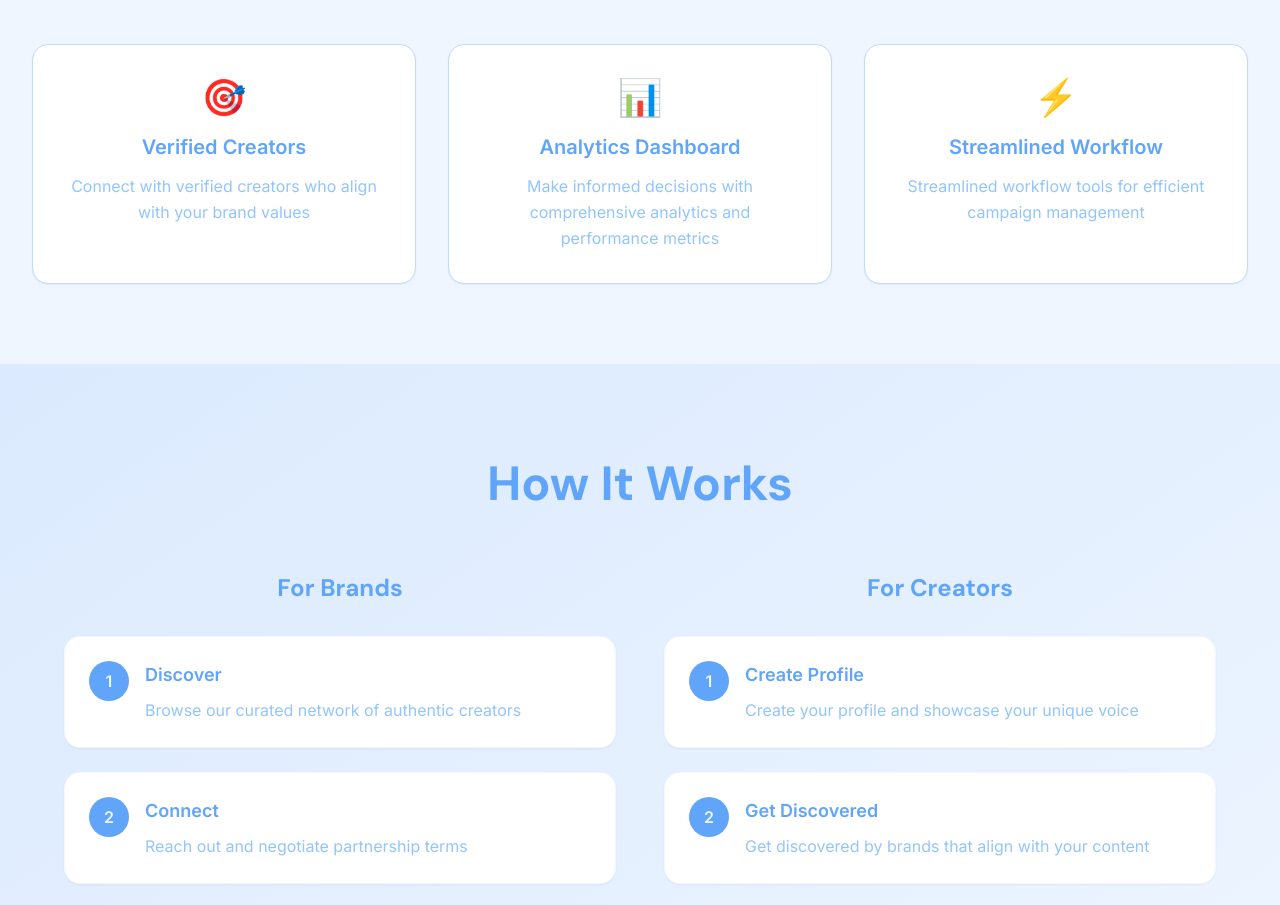
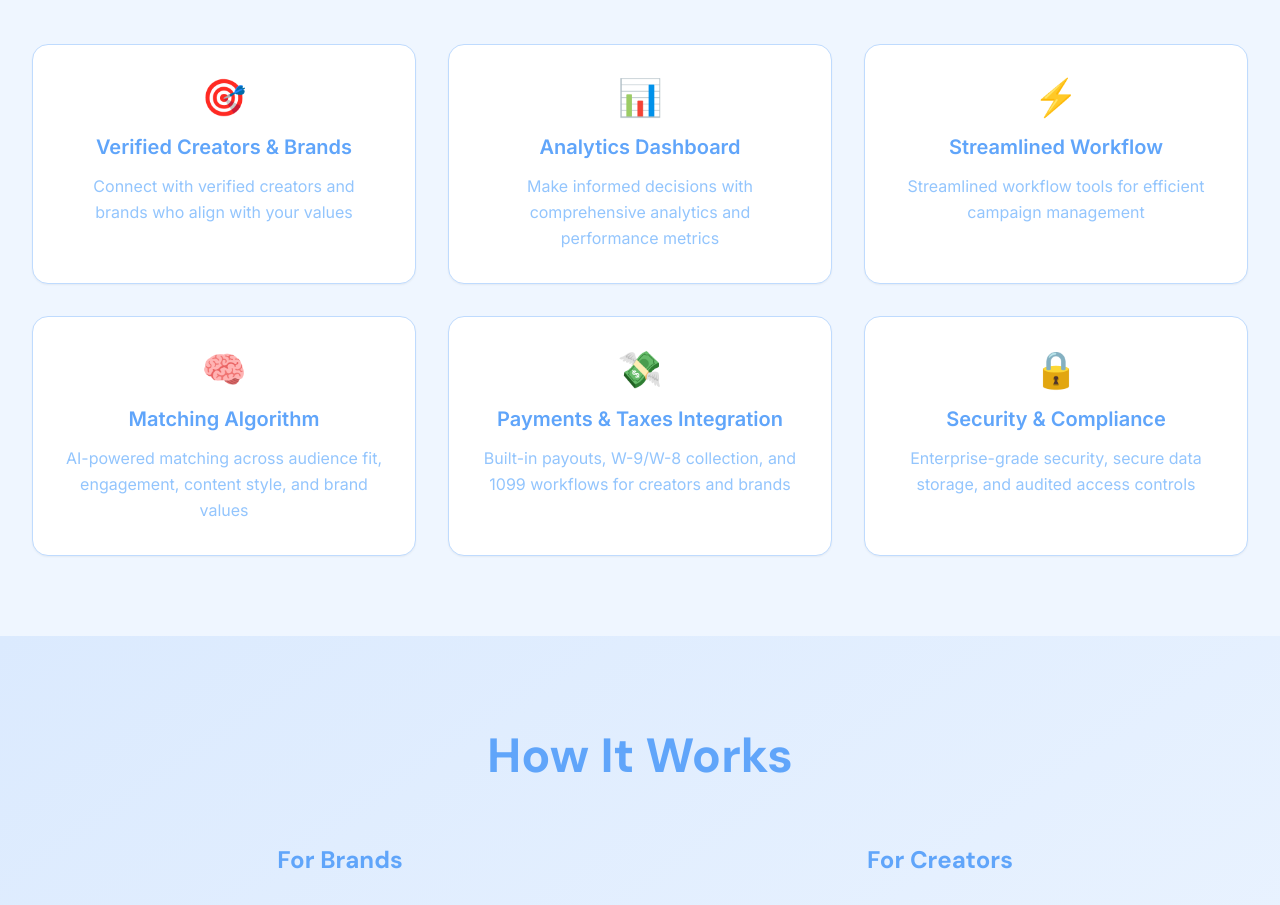
Before and after one commit to kikush98/brandley_web.github.io, a plain HTML site: page index.html in a window 1280 px wide. Shown: the part 1020-1925 px from the top of the page. Drawn offline with nearby package versions, Linux system fonts and the light colour scheme.

Commit message:
Features: add Matching Algorithm, Payments & Taxes, Security; rename to Verified Creators & Brands

```diff
--- a/index.html
+++ b/index.html
@@ -218,9 +218,9 @@
                 <div class="grid md:grid-cols-3 gap-8">
                     <div class="bg-white p-8 rounded-2xl shadow-sm border border-blue-200 hover:shadow-lg transition-all duration-300 hover:border-navy-500 card-hover">
                         <div class="text-4xl mb-4">🎯</div>
-                        <h3 class="text-xl font-semibold text-blue-400 mb-3">Verified Creators</h3>
+                        <h3 class="text-xl font-semibold text-blue-400 mb-3">Verified Creators & Brands</h3>
                         <p class="text-blue-300 leading-relaxed">
-                            Connect with verified creators who align with your brand values
+                            Connect with verified creators and brands who align with your values
                         </p>
                     </div>
 
@@ -237,6 +237,30 @@
                         <h3 class="text-xl font-semibold text-blue-400 mb-3">Streamlined Workflow</h3>
                         <p class="text-blue-300 leading-relaxed">
                             Streamlined workflow tools for efficient campaign management
+                        </p>
+                    </div>
+
+                    <div class="bg-white p-8 rounded-2xl shadow-sm border border-blue-200 hover:shadow-lg transition-all duration-300 hover:border-navy-500 card-hover">
+                        <div class="text-4xl mb-4">🧠</div>
+                        <h3 class="text-xl font-semibold text-blue-400 mb-3">Matching Algorithm</h3>
+                        <p class="text-blue-300 leading-relaxed">
+                            AI-powered matching across audience fit, engagement, content style, and brand values
+                        </p>
+                    </div>
+
+                    <div class="bg-white p-8 rounded-2xl shadow-sm border border-blue-200 hover:shadow-lg transition-all duration-300 hover:border-navy-500 card-hover">
+                        <div class="text-4xl mb-4">💸</div>
+                        <h3 class="text-xl font-semibold text-blue-400 mb-3">Payments & Taxes Integration</h3>
+                        <p class="text-blue-300 leading-relaxed">
+                            Built-in payouts, W-9/W-8 collection, and 1099 workflows for creators and brands
+                        </p>
+                    </div>
+
+                    <div class="bg-white p-8 rounded-2xl shadow-sm border border-blue-200 hover:shadow-lg transition-all duration-300 hover:border-navy-500 card-hover">
+                        <div class="text-4xl mb-4">🔒</div>
+                        <h3 class="text-xl font-semibold text-blue-400 mb-3">Security & Compliance</h3>
+                        <p class="text-blue-300 leading-relaxed">
+                            Enterprise-grade security, secure data storage, and audited access controls
                         </p>
                     </div>
                 </div>
```
